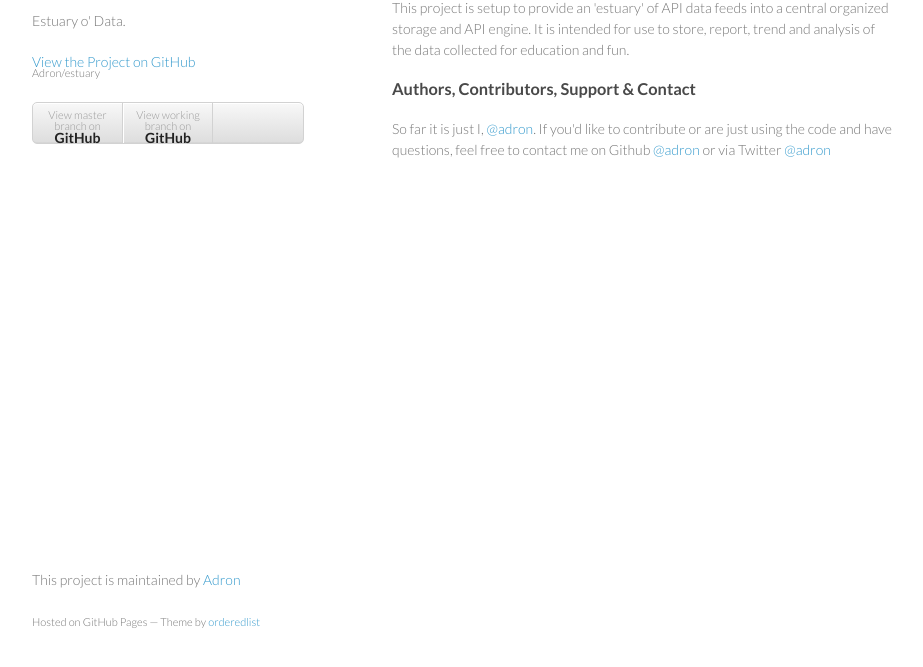
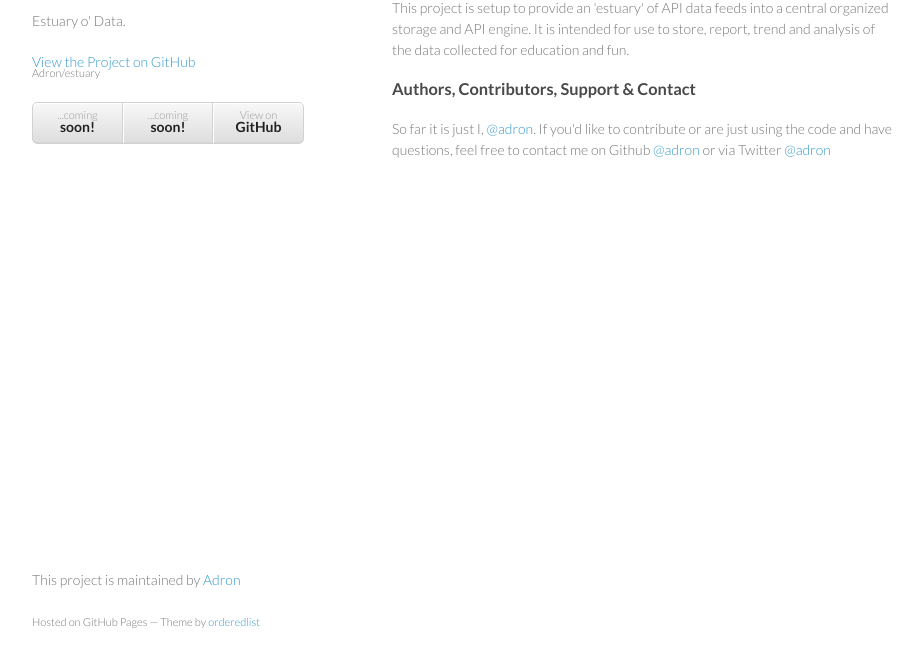
Before and after one commit to basho/estuary, a plain HTML site: page index.html in a window 1280 px wide. Shown: the part 99-766 px from the top of the page, without its empty margins (178-1101 px from the left). Drawn offline with Linux system fonts and the light colour scheme.

Commit message:
Changed links again for coming soon messaging.

```diff
--- a/index.html
+++ b/index.html
@@ -19,13 +19,12 @@
         <p>Estuary o' Data.</p>
 
         <p class="view"><a href="https://github.com/Adron/estuary">View the Project on GitHub <small>Adron/estuary</small></a></p>
+        <ul>
 
+          <li><a href="...">...coming <strong>soon!</strong></a></li>
+          <li><a href="...">...coming <strong>soon!</strong></a></li>
 
-        <ul>
-      <!--  <li><a href="https://github.com/Adron/estuary/zipball/master">Download <strong>ZIP File</strong></a></li>
-          <li><a href="https://github.com/Adron/estuary/tarball/master">Download <strong>TAR Ball</strong></a></li> -->
-          <li><a href="https://github.com/Adron/estuary">View master branch on <strong>GitHub</strong></a></li>
-          <li><a href="https://github.com/Adron/estuary/tree/working">View working branch on <strong>GitHub</strong></a></li>
+          <li><a href="https://github.com/Adron/estuary/tree/working">View on <strong>GitHub</strong></a></li>
 
         </ul>
       </header>
```
